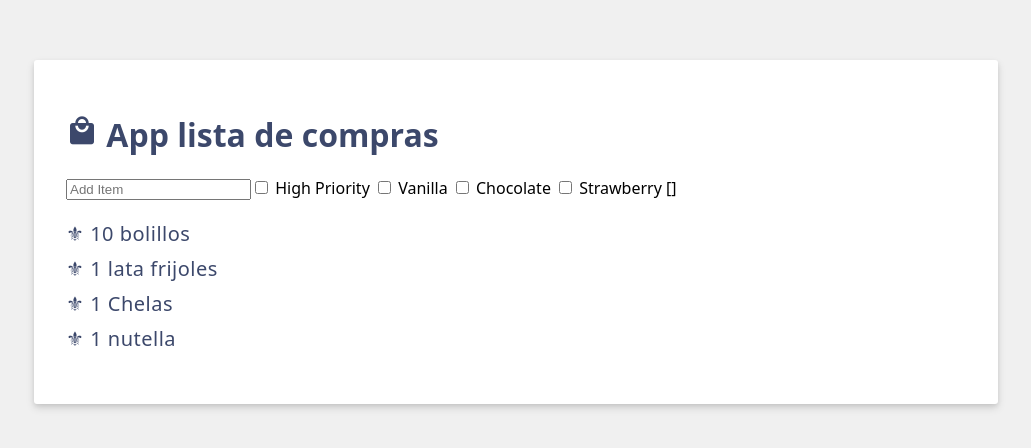
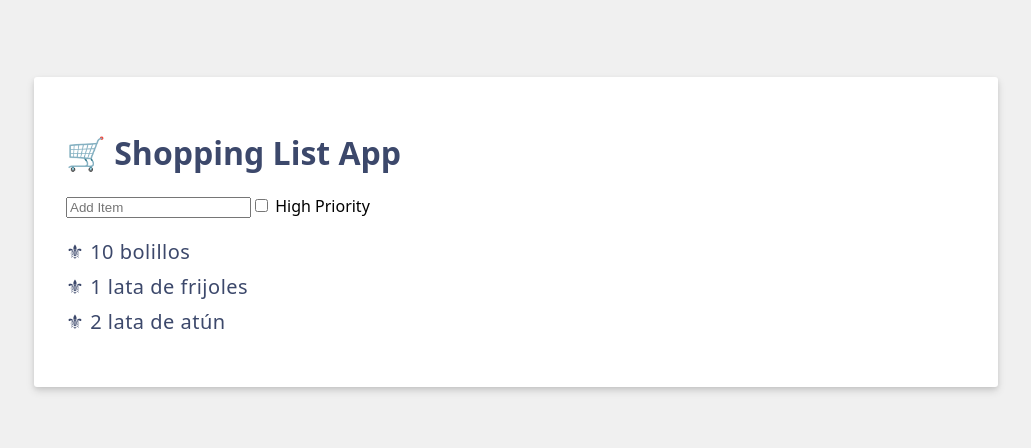
Before and after one commit to MoonGarc/DADM-2024B, a Vue app: page / in a window 1280 px wide. Shown: the part 168-616 px from the top of the page, without its empty margins (124-1155 px from the left). Built offline with nearby package versions, Linux system fonts and the light colour scheme.

Commit message:
⭐FEAT: Eliminando funcionalidad de helados

```diff
--- a/src/App.vue
+++ b/src/App.vue
@@ -1,57 +1,28 @@
+<script setup>
+// This starter template is using Vue 3 <script setup> SFCs
+// Check out https://vuejs.org/api/sfc-script-setup.html#script-setup
+import { ref } from "vue";
+
+const header = ref("🛒 Shopping List App");
+const items = ref([
+  { id: 1, label: "10 bolillos" },
+  { id: 2, label: "1 lata de frijoles" },
+  { id: 3, label: "2 lata de atún" },
+]);
+const newItem = ref("");
+const newItemHighPriority = ref(false);
+</script>
+
 <template>
-    <h1>
-      <i class="material-icons shopping-cart-icon">local_mall</i>
-      {{ header }}
-    </h1>
-    <input type="text" placeholder="Add Item" v-model.trim="newItem">
-
+  <h1>{{ header }}</h1>
+  <input v-model.trim="newItem" type="text" placeholder="Add Item" />
   <!-- Caja de seleccion de prioridad -->
   <label>
     <input type="checkbox" v-model="newItemHighPriority">
     High Priority
   </label>
-
-    <!-- Helados -->
-    <label>
-      <input type="checkbox" v-model="iceCreamFlavors" value="vanilla">
-      Vanilla
-    </label>
-    <label>
-      <input type="checkbox" v-model="iceCreamFlavors" value="chocolate">
-      Chocolate
-    </label>
-    <label>
-      <input type="checkbox" v-model="iceCreamFlavors" value="strawberry">
-      Strawberry
-    </label>
-
-    {{ iceCreamFlavors }}
-
   <!-- Lista -->
   <ul>
-      <li v-for="{ id, label } in items" v-bind:key="id">
-        ⚜ {{ label }}
-      </li>
+    <li v-for="({ id, label }, index) in items" key="id">⚜ {{ label }}</li>
   </ul>
 </template>
-
-  <script setup>
-  import { ref } from 'vue';
-
-  const header = ref('App lista de compras');
-  const items = ref([
-    { id: '0', label: '10 bolillos' },
-    { id: '1', label: '1 lata frijoles' },
-    { id: '2', label: '1 Chelas' },
-    { id: '3', label: '1 nutella' },
-  ]);
-  const newItem = ref('');
-  const newItemHighPriority = ref(false);
-  const iceCreamFlavors = ref([]);
-  </script>
-
-  <style scoped>
-  .shopping-cart-icon {
-    font-size: 2rem;
-  }
-  </style>
```
Lines whose indentation alone changed are shown as unchanged.
